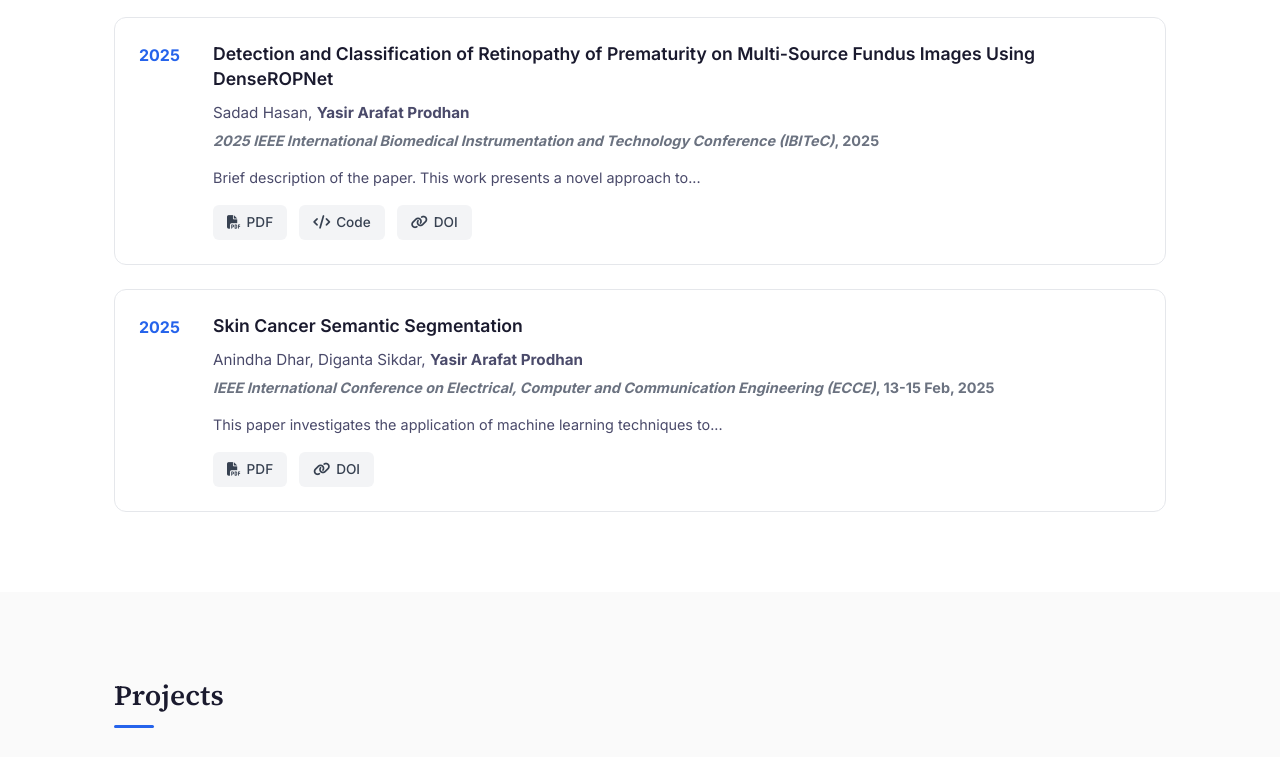
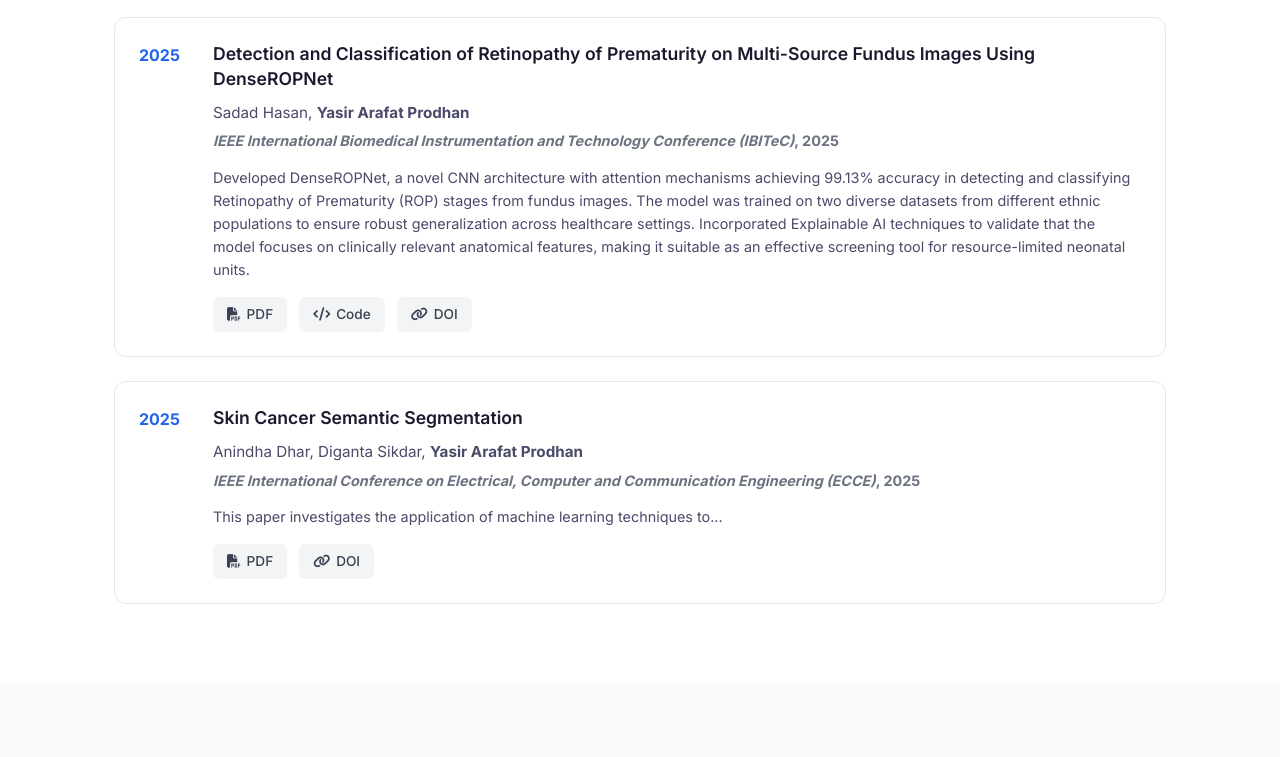
Before and after one commit to arafatshovon/arafatshovon.github.io, a plain HTML site: page index.html in a window 1280 px wide. Shown: the part 2120-2877 px from the top of the page. Drawn offline with Linux system fonts and the light colour scheme.

Commit message:
Changed project description

```diff
--- a/index.html
+++ b/index.html
@@ -177,9 +177,9 @@
                     <div class="publication-content">
                         <h3>Detection and Classification of Retinopathy of Prematurity on Multi-Source Fundus Images Using DenseROPNet</h3>
                         <p class="authors">Sadad Hasan, <strong>Yasir Arafat Prodhan</strong></p>
-                        <p class="venue"><strong><em>2025 IEEE International Biomedical Instrumentation and Technology Conference (IBITeC)</em>, 2025</strong></p>
+                        <p class="venue"><strong><em>IEEE International Biomedical Instrumentation and Technology Conference (IBITeC)</em>, 2025</strong></p>
                         <p class="abstract">
-                            Brief description of the paper. This work presents a novel approach to...
+                            Developed DenseROPNet, a novel CNN architecture with attention mechanisms achieving 99.13% accuracy in detecting and classifying Retinopathy of Prematurity (ROP) stages from fundus images. The model was trained on two diverse datasets from different ethnic populations to ensure robust generalization across healthcare settings. Incorporated Explainable AI techniques to validate that the model focuses on clinically relevant anatomical features, making it suitable as an effective screening tool for resource-limited neonatal units.
                         </p>
                         <div class="publication-links">
                             <a href="#" class="pub-link"><i class="fas fa-file-pdf"></i> PDF</a>
@@ -193,7 +193,7 @@
                     <div class="publication-content">
                         <h3>Skin Cancer Semantic Segmentation</h3>
                         <p class="authors">Anindha Dhar, Diganta Sikdar, <strong>Yasir Arafat Prodhan</strong></p>
-                        <p class="venue"><em><strong>IEEE International Conference on Electrical, Computer and Communication Engineering (ECCE)</em>, 13-15 Feb, 2025</strong></p>
+                        <p class="venue"><em><strong>IEEE International Conference on Electrical, Computer and Communication Engineering (ECCE)</em>, 2025</strong></p>
                         <p class="abstract">
                             This paper investigates the application of machine learning techniques to...
                         </p>
@@ -408,7 +408,7 @@
         <div class="container">
             <h2 class="section-title">Contact</h2>
             <div class="contact-content">
-                <p>I am actively seeking PhD positions for Fall 2025. If you are a professor looking for motivated students or if you have any questions about my work, please feel free to reach out!</p>
+                <p>I am actively seeking PhD positions for Fall 2026. If you are a professor looking for motivated students or if you have any questions about my work, please feel free to reach out!</p>
                 <div class="contact-info">
                     <div class="contact-item">
                         <i class="fas fa-envelope"></i>
```
